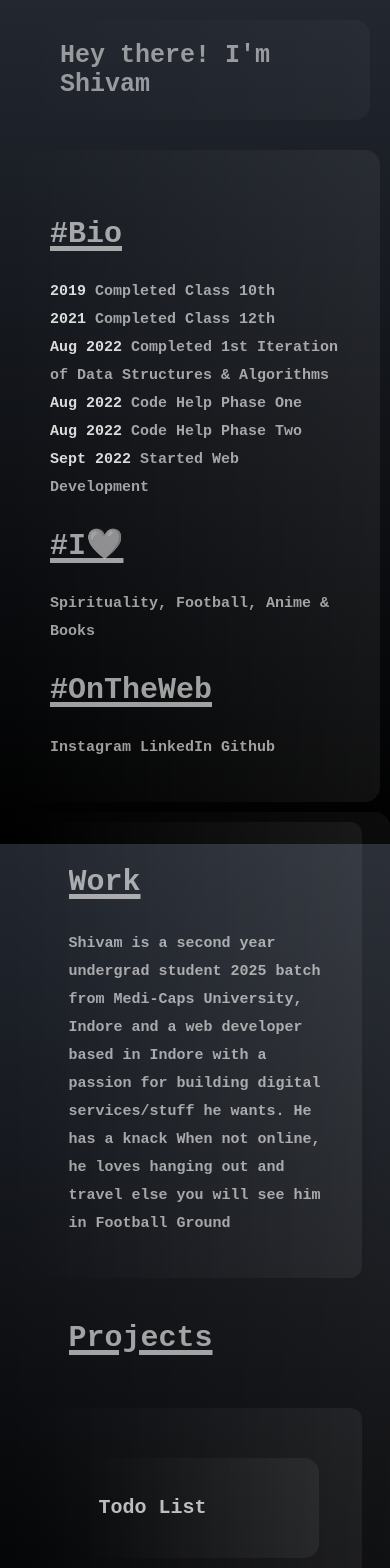
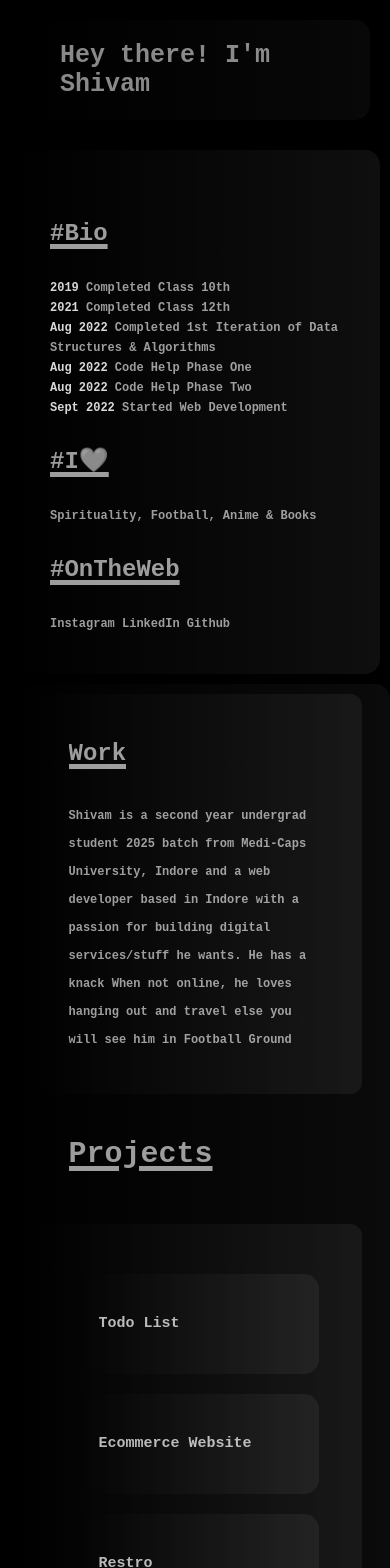
Before and after one commit to shivm29/aboutme, a React (Create React App) app: page / in a window 390 px wide. Shown: the top 1568 px of the page. Built offline with nearby package versions, Linux system fonts and the light colour scheme.

Commit message:
Update style.css

```diff
--- a/src/style.css
+++ b/src/style.css
@@ -12,6 +12,7 @@
 body{
    background-color: black;
    background-image: url('images/background\(1\).jpg');
+   /* background-image: linear-gradient(to right, #4c566a73 , transparent); */
    background-repeat: no-repeat;
    background-size: cover;
    background-attachment: fixed;
@@ -392,9 +393,11 @@ hr{
 @media (max-width: 700px) {
 
     body{
-        background-image: linear-gradient(to bottom,#4c566a73
+        /* background-image: linear-gradient(to bottom,#4c566a73
         , black
-        );
+        ); */
+        background-image: url('images/background\(1\).jpg');
+
     }
 
     hr{
@@ -424,7 +427,8 @@ hr{
         min-width: none;
         max-width: none;
         width: fit-content;
-        font-size: 15px;
+        font-size: 12px;
+        line-height: 20px;
     }
 
     .main-container{
@@ -436,15 +440,16 @@ hr{
     }
 
     .work-container{
-        font-size: 15px;
+        font-size: 12px;
     }
 
     .others-content{
-        font-size: 15px;
+        font-size: 12px;
+        line-height: 20px;
     }
 
     .project{
-        font-size: 20px;
+        font-size: 15px;
     }
 
 
```
